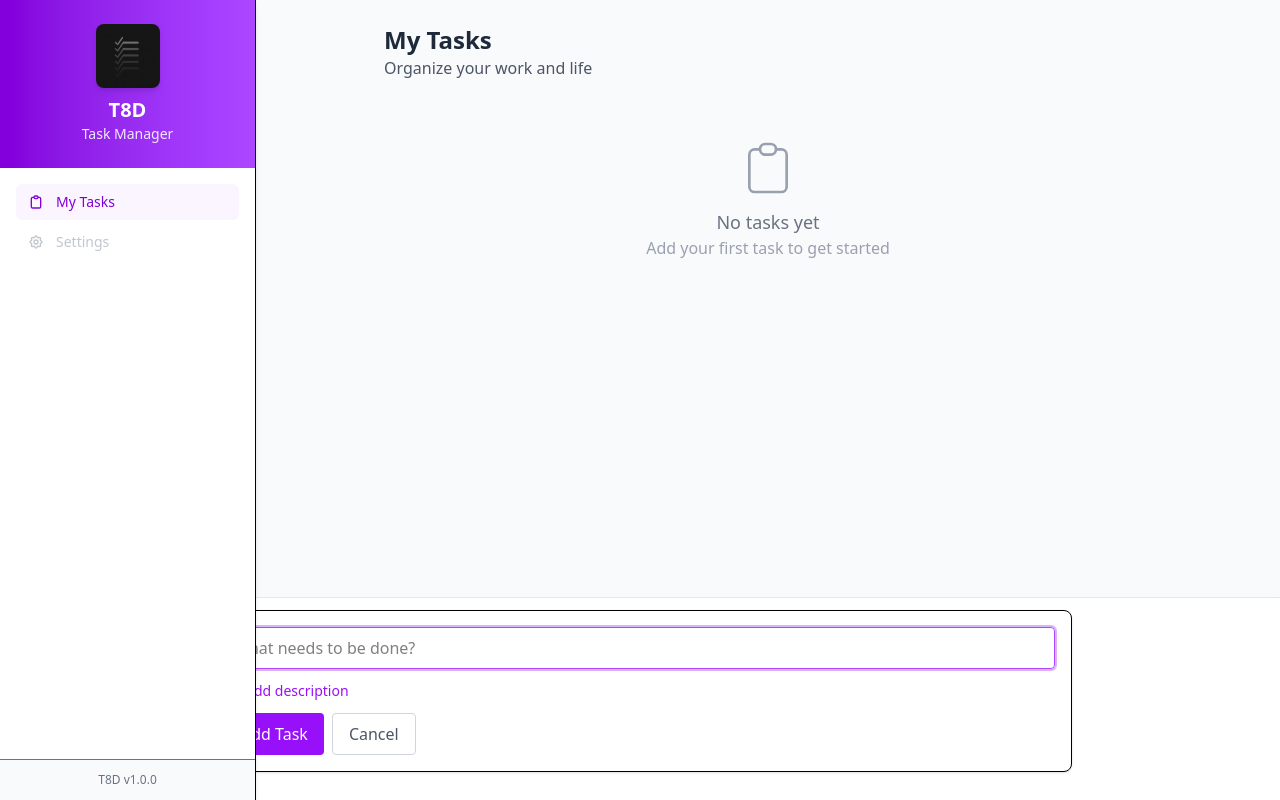
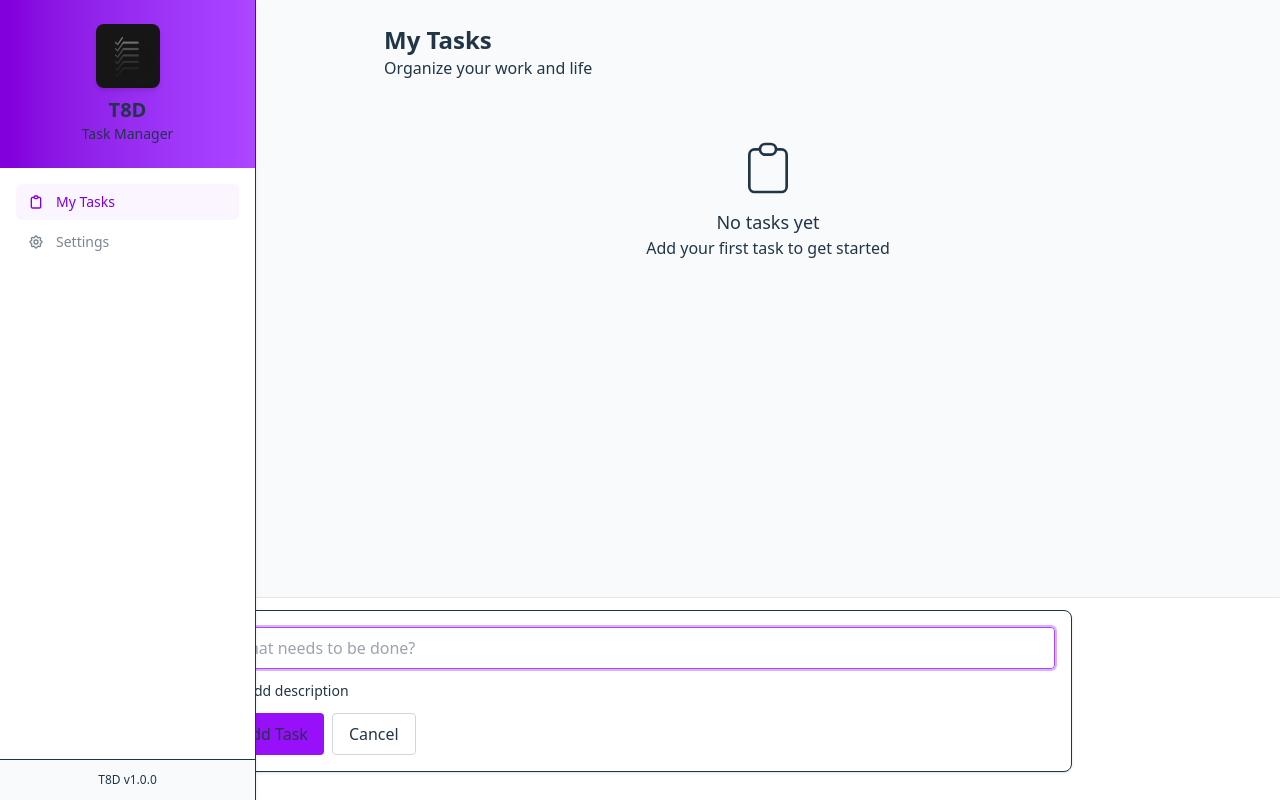
Before and after one commit to rahidmondal/T8D, a React (Vite) app in the folder frontend/: page / in a window 1280 px wide. Both pictures are taken after typing "Sample" into the empty fields and a click on the button "Add task with description". Built offline with nearby package versions, Linux system fonts and the light colour scheme.

Commit message:
fix: fix styling errors and visibility issues

```diff
--- a/frontend/src/components/TodoForm.tsx
+++ b/frontend/src/components/TodoForm.tsx
@@ -31,7 +31,7 @@ export default function TodoForm({ parentId = null, onTaskCreated }: TodoFormPro
   };
 
   return (
-    <div className="mb-4 p-4 border rounded-lg shadow-sm bg-white">
+    <div className="mb-4 p-4 border rounded-lg shadow-sm bg-white text-gray-900">
       <form onSubmit={handleSubmit}>
         <div className="mb-3">
           <input
@@ -39,7 +39,7 @@ export default function TodoForm({ parentId = null, onTaskCreated }: TodoFormPro
             value={name}
             onChange={e => setName(e.target.value)}
             placeholder="What needs to be done?"
-            className="w-full p-2 border border-gray-300 rounded focus:outline-none focus:ring-2 focus:ring-purple-300 focus:border-purple-500 transition-all"
+            className="w-full p-2 border border-gray-300 rounded focus:outline-none focus:ring-2 focus:ring-purple-300 focus:border-purple-500 transition-all text-gray-900"
             required
             autoFocus
             maxLength={100}
@@ -52,7 +52,7 @@ export default function TodoForm({ parentId = null, onTaskCreated }: TodoFormPro
               value={description}
               onChange={e => setDescription(e.target.value)}
               placeholder="Add details (optional)"
-              className="w-full p-2 border border-gray-300 rounded focus:outline-none focus:ring-2 focus:ring-purple-300 focus:border-purple-500 transition-all"
+              className="w-full p-2 border border-gray-300 rounded focus:outline-none focus:ring-2 focus:ring-purple-300 focus:border-purple-500 transition-all text-gray-900"
               rows={3}
               maxLength={500}
             />
--- a/frontend/src/components/TodoItem.tsx
+++ b/frontend/src/components/TodoItem.tsx
@@ -147,14 +147,14 @@ export default function TodoItem({ task, childTasks, onDrop, onTasksChange, onDr
   if (isEditing) {
     return (
       <div className="mb-2">
-        <div className="p-3 border rounded-lg shadow-sm mb-2 bg-white border-purple-300">
+        <div className="p-3 border rounded-lg shadow-sm mb-2 bg-white border-purple-300 text-gray-900">
           <form onSubmit={saveEdits} className="space-y-3">
             <div>
               <input
                 type="text"
                 value={editName}
                 onChange={e => setEditName(e.target.value)}
-                className="w-full p-2 border border-gray-300 rounded focus:outline-none focus:ring-2 focus:ring-purple-300 focus:border-purple-500"
+                className="w-full p-2 border border-gray-300 rounded focus:outline-none focus:ring-2 focus:ring-purple-300 focus:border-purple-500 text-gray-900"
                 required
                 maxLength={100}
                 autoFocus
@@ -165,7 +165,7 @@ export default function TodoItem({ task, childTasks, onDrop, onTasksChange, onDr
                 value={editDescription}
                 onChange={e => setEditDescription(e.target.value)}
                 placeholder="Description (optional)"
-                className="w-full p-2 border border-gray-300 rounded focus:outline-none focus:ring-2 focus:ring-purple-300 focus:border-purple-500"
+                className="w-full p-2 border border-gray-300 rounded focus:outline-none focus:ring-2 focus:ring-purple-300 focus:border-purple-500 text-gray-900"
                 rows={3}
                 maxLength={500}
               />
@@ -201,7 +201,7 @@ export default function TodoItem({ task, childTasks, onDrop, onTasksChange, onDr
         onDragLeave={handleDragLeave}
         onDrop={handleDrop}
         onDragEnd={() => setIsDragging(false)}
-        className={`task-item p-3 border rounded-lg shadow-sm mb-2 hover:shadow-md transition-shadow bg-white relative
+        className={`task-item p-3 border rounded-lg shadow-sm mb-2 hover:shadow-md transition-shadow bg-white relative text-gray-900
         ${isDragging ? 'opacity-50 border-dashed' : ''}
         ${
           isHovering && task.id === dragTarget
@@ -219,7 +219,9 @@ export default function TodoItem({ task, childTasks, onDrop, onTasksChange, onDr
           />
 
           <span
-            className={`flex-1 ${task.status === TaskStatus.COMPLETED ? 'line-through text-gray-500' : 'font-medium'} cursor-pointer`}
+            className={`flex-1 ${
+              task.status === TaskStatus.COMPLETED ? 'line-through text-gray-500' : 'font-medium text-gray-900'
+            } cursor-pointer`}
             onClick={toggleAddForm}
           >
             {task.name}
@@ -228,7 +230,7 @@ export default function TodoItem({ task, childTasks, onDrop, onTasksChange, onDr
           <div className="flex gap-2">
             <button
               onClick={startEditing}
-              className="text-gray-400 hover:text-purple-600 focus:outline-none"
+              className="text-gray-500 hover:text-purple-600 focus:outline-none"
               title="Edit task"
             >
               <svg
@@ -249,7 +251,7 @@ export default function TodoItem({ task, childTasks, onDrop, onTasksChange, onDr
 
             <button
               onClick={toggleAddForm}
-              className="text-gray-400 hover:text-purple-600 focus:outline-none"
+              className="text-gray-500 hover:text-purple-600 focus:outline-none"
               title="Add subtask"
             >
               <svg
@@ -266,7 +268,7 @@ export default function TodoItem({ task, childTasks, onDrop, onTasksChange, onDr
             {task.parentId && (
               <button
                 onClick={promoteTask}
-                className="text-gray-400 hover:text-purple-600 focus:outline-none"
+                className="text-gray-500 hover:text-purple-600 focus:outline-none"
                 title="Move to root level"
               >
                 <svg
@@ -284,7 +286,7 @@ export default function TodoItem({ task, childTasks, onDrop, onTasksChange, onDr
             {childTasks.length > 0 && (
               <button
                 onClick={() => setIsExpanded(!isExpanded)}
-                className="text-gray-400 hover:text-purple-600 focus:outline-none"
+                className="text-gray-500 hover:text-purple-600 focus:outline-none"
                 title={isExpanded ? 'Collapse' : 'Expand'}
               >
                 {isExpanded ? (
@@ -313,7 +315,7 @@ export default function TodoItem({ task, childTasks, onDrop, onTasksChange, onDr
 
             <button
               onClick={handleDelete}
-              className="text-gray-400 hover:text-red-500 focus:outline-none"
+              className="text-gray-500 hover:text-red-500 focus:outline-none"
               title="Delete"
             >
               <svg
--- a/frontend/src/components/TodoList.tsx
+++ b/frontend/src/components/TodoList.tsx
@@ -137,9 +137,7 @@ export default function TodoList({ onTaskChange = () => {} }: TodoListProps) {
   }
 
   return (
-    <div className="relative pb-[120px]">
-      {' '}
-      {/* Add padding at bottom to make space for sticky input */}
+    <div className="relative pb-[120px] text-gray-900">
       <div
         className="min-h-[300px]"
         onDragOver={e => {
@@ -200,6 +198,7 @@ export default function TodoList({ onTaskChange = () => {} }: TodoListProps) {
           </div>
         )}
       </div>
+
       {/* Sticky task input at the bottom */}
       <div className="fixed bottom-0 left-0 right-0 bg-white border-t border-gray-200 shadow-md">
         <div className="max-w-4xl mx-auto px-4 py-3">
@@ -217,7 +216,7 @@ export default function TodoList({ onTaskChange = () => {} }: TodoListProps) {
                   <input
                     type="text"
                     placeholder="Add a new task..."
-                    className="flex-1 p-2 border border-gray-300 rounded focus:outline-none focus:ring-2 focus:ring-purple-300 focus:border-purple-500 transition-all"
+                    className="flex-1 p-2 border border-gray-300 rounded focus:outline-none focus:ring-2 focus:ring-purple-300 focus:border-purple-500 transition-all text-gray-900"
                     value={quickTaskInput}
                     onChange={e => setQuickTaskInput(e.target.value)}
                     required
--- a/frontend/src/index.css
+++ b/frontend/src/index.css
@@ -13,4 +13,32 @@
   text-rendering: optimizeLegibility;
   -webkit-font-smoothing: antialiased;
   -moz-osx-font-smoothing: grayscale;
+  color-scheme: light;
+  color: #213547;
 }
+
+body {
+  margin: 0;
+  padding: 0;
+  background-color: #f9fafb;
+}
+
+input,
+textarea,
+button,
+div,
+p,
+span,
+h1,
+h2,
+h3,
+h4,
+h5,
+h6 {
+  color: inherit;
+}
+
+input::placeholder,
+textarea::placeholder {
+  color: #9ca3af;
+}
```
Lines whose indentation alone changed are shown as unchanged.
